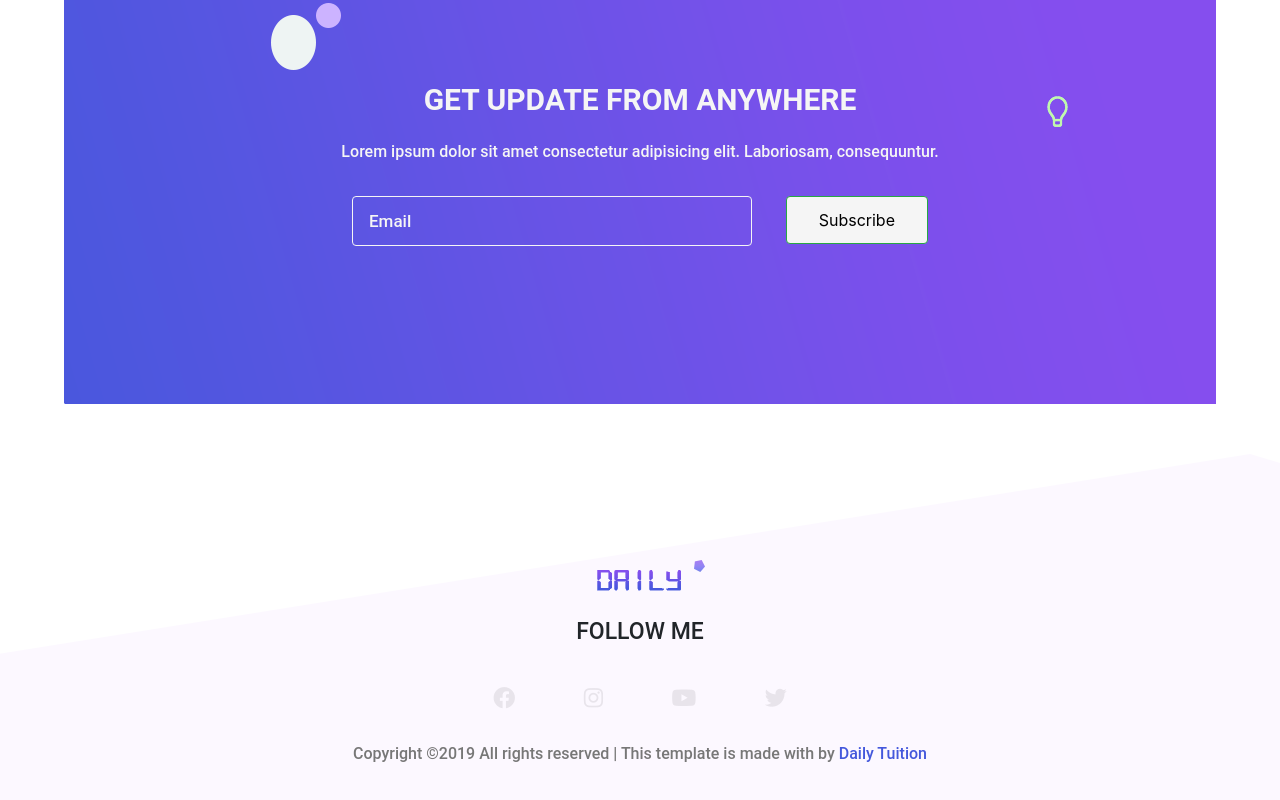
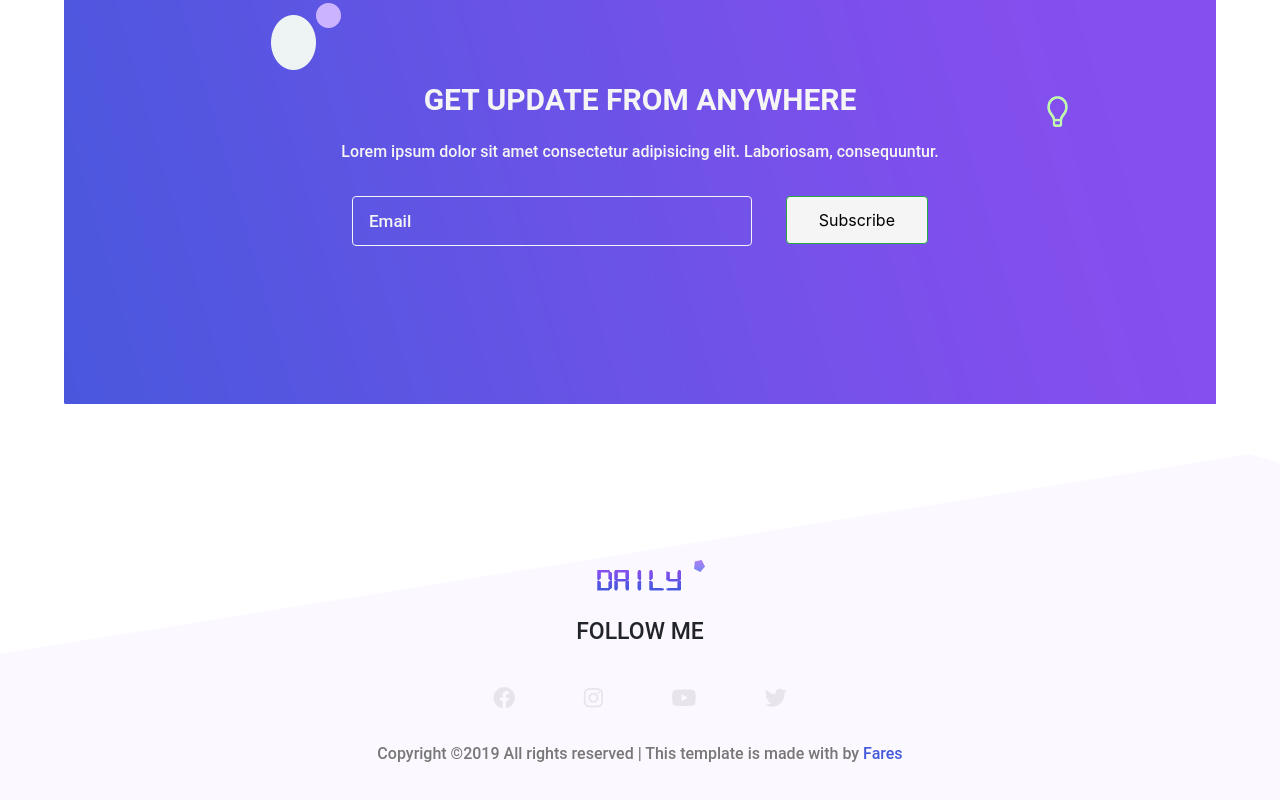
Before and after one commit to faresmo-web/Daily_Tuition, a plain HTML site: page index.html in a window 1280 px wide. Shown: the part 5529-6329 px from the top of the page. Drawn offline with Linux system fonts and the light colour scheme.

```diff
--- a/index.html
+++ b/index.html
@@ -581,7 +581,7 @@
                 <div class="copyrights text-center">
                     <p class="para">
                         Copyright ©2019 All rights reserved | This template is made with by
-                        <a href="#"><span style="color: var(--primary-color);">Daily Tuition</span></a>
+                        <a href="#"><span style="color: var(--primary-color);">Fares</span></a>
                     </p>
                 </div>
             </div>
```
